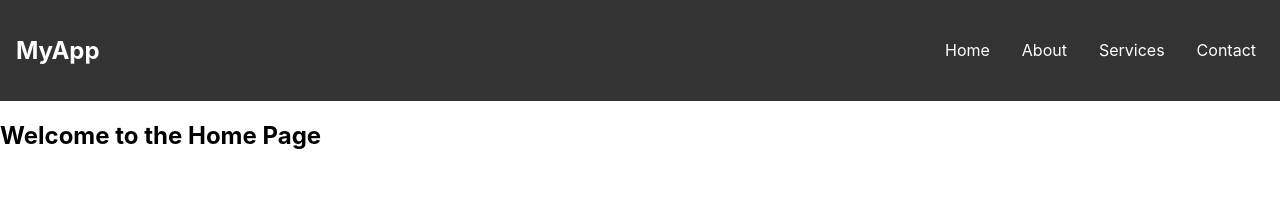
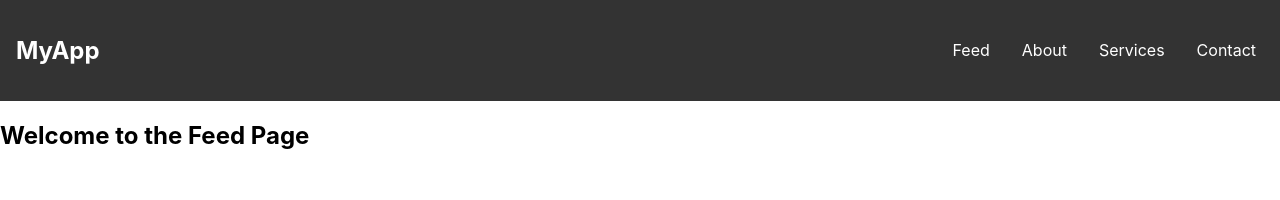
Before and after one commit to oscarg111/Web-Programming-Project, a React (Create React App) app in the folder levelup-fitness-app/: page / in a window 1280 px wide. Shown: the top 200 px of the page. Built offline with nearby package versions, Linux system fonts and the light colour scheme.

Commit message:
Added feed and updated readme

```diff
--- a/levelup-fitness-app/src/App.js
+++ b/levelup-fitness-app/src/App.js
@@ -2,7 +2,7 @@
 import React from "react";
 import { BrowserRouter as Router, Routes, Route } from "react-router-dom"; // Import routing components
 import Navbar from "./components/Navbar";
-import Home from "./pages/Home";
+import Home from "./pages/Feed";
 import About from "./pages/About";
 import Services from "./pages/Services";
 import Contact from "./pages/Contact";
--- a/levelup-fitness-app/src/components/Navbar.js
+++ b/levelup-fitness-app/src/components/Navbar.js
@@ -11,7 +11,7 @@ const Navbar = () => {
       </div>
       <ul className="navbar-links">
         <li>
-          <Link to="/">Home</Link>
+          <Link to="/">Feed</Link>
         </li>
         <li>
           <Link to="/about">About</Link>
--- /dev/null
+++ b/levelup-fitness-app/src/pages/Feed.js
@@ -0,0 +1,12 @@
+// Home.js
+import React from "react";
+
+const Feed = () => {
+  return (
+    <div>
+      <h2>Welcome to the Feed Page</h2>
+    </div>
+  );
+};
+
+export default Feed;
--- a/levelup-fitness-app/src/pages/Home.js
+++ /dev/null
@@ -1,12 +0,0 @@
-// Home.js
-import React from "react";
-
-const Home = () => {
-  return (
-    <div>
-      <h2>Welcome to the Home Page</h2>
-    </div>
-  );
-};
-
-export default Home;
```
